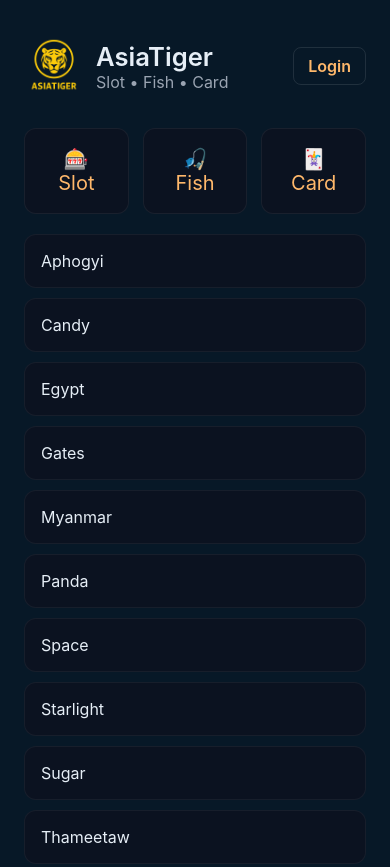
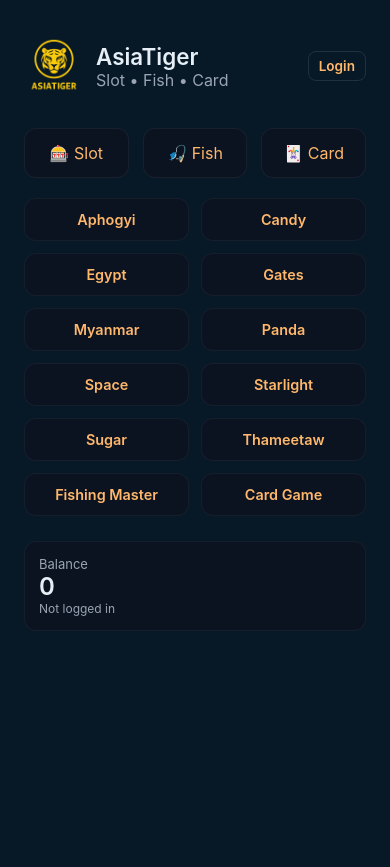
Before and after one commit to ayechanaung12723-star/asiatiger-web, a plain HTML site: page index.html in a window 390 px wide. Shown: the top 867 px of the page. After the commit the page ends 844 px from the top, so only its background shows below. Drawn offline with Linux system fonts and the light colour scheme; no server answers.

Commit message:
Responsive homepage + games functional

```diff
--- a/index.html
+++ b/index.html
@@ -20,13 +20,13 @@
       color:#e6eef6;
       font-family:Inter,system-ui,Arial;
     }
-
     .container { max-width:1100px; margin:auto; padding:24px; }
 
-    header { display:flex; align-items:center; padding:12px 0; }
+    header {
+      display:flex; align-items:center; padding:12px 0; flex-wrap:wrap;
+    }
     header img { width:60px;height:60px;border-radius:12px; }
     header h1 { margin:0;font-size:1.6rem;font-weight:600; }
-
     .btn {
       padding:8px 14px;
       border-radius:8px;
@@ -37,44 +37,39 @@
       text-decoration:none;
       font-weight:600;
     }
-
     nav { margin-top:20px; display:flex; gap:12px; flex-wrap:wrap; }
 
     .category-box {
-      display:flex;
-      justify-content:space-between;
-      margin-top:20px;
-      gap:14px;
-      flex-wrap:wrap;
+      display:flex; justify-content:space-between; margin-top:20px; gap:14px; flex-wrap:wrap;
     }
     .cat {
-      background:var(--card);
-      flex:1;
-      padding:18px;
-      border-radius:12px;
-      text-align:center;
-      font-size:20px;
-      color:var(--accent);
-      cursor:pointer;
-      border:1px solid rgba(255,255,255,0.06);
+      background:var(--card); flex:1; padding:18px; border-radius:12px; text-align:center;
+      font-size:20px; color:var(--accent); cursor:pointer; border:1px solid rgba(255,255,255,0.06);
+      transition: transform 0.2s, box-shadow 0.2s;
+    }
+    .cat:hover { transform:translateY(-3px); box-shadow:0 4px 12px rgba(255,255,255,0.15); }
+
+    .games-list {
+      margin-top:20px; display:grid;
+      grid-template-columns:repeat(auto-fill,minmax(120px,1fr));
+      gap:12px;
+    }
+    .gameItem {
+      background:var(--card); padding:16px; border-radius:12px; border:1px solid rgba(255,255,255,0.05);
+      cursor:pointer; text-align:center; font-weight:600; color:var(--accent); transition:0.2s;
+    }
+    .gameItem:hover { transform:translateY(-3px); box-shadow:0 4px 12px rgba(255,255,255,0.15); }
+
+    .balanceBox {
+      background:var(--card); margin-top:25px; padding:14px; border-radius:12px; border:1px solid rgba(255,255,255,0.05);
+      max-width:320px;
     }
 
-    .games-list { margin-top:20px; display:flex; flex-direction:column; gap:10px; }
-    .gameItem {
-      background:var(--card);
-      padding:16px;
-      border-radius:12px;
-      border:1px solid rgba(255,255,255,0.05);
-      cursor:pointer;
-    }
-
-    .balanceBox {
-      background:var(--card);
-      margin-top:25px;
-      padding:14px;
-      border-radius:12px;
-      border:1px solid rgba(255,255,255,0.05);
-      max-width:300px;
+    @media(max-width:600px){
+      header h1{font-size:1.4rem;}
+      .btn{padding:6px 10px;font-size:0.85rem;}
+      .cat{font-size:16px; padding:14px;}
+      .gameItem{padding:12px;font-size:0.9rem;}
     }
   </style>
 </head>
@@ -116,15 +111,9 @@
 
 </div>
 
-
-<!-- Firebase + Logic -->
 <script type="module">
 import { initializeApp } from "https://www.gstatic.com/firebasejs/10.4.0/firebase-app.js";
-  import {
-    getAuth,
-    onAuthStateChanged,
-    signOut
-  } from "https://www.gstatic.com/firebasejs/10.4.0/firebase-auth.js";
+import { getAuth,onAuthStateChanged,signOut } from "https://www.gstatic.com/firebasejs/10.4.0/firebase-auth.js";
 
 const firebaseConfig = {
   apiKey:"AIzaSyDXGN7xdSPFW2Bj_W0WHauUabpcWQKtYKM",
@@ -147,10 +136,6 @@
 
 let localBalance = 1000;
 
-
-  /* ===========================
-        ALL GAME LIST
-  ============================ */
 const ALL_GAMES = [
   { name:"Aphogyi", file:"aphogyi.js", category:"slot" },
   { name:"Candy", file:"candy.js", category:"slot" },
@@ -162,114 +147,65 @@
   { name:"Starlight", file:"starlight.js", category:"slot" },
   { name:"Sugar", file:"sugar.js", category:"slot" },
   { name:"Thameetaw", file:"thameetaw.js", category:"slot" },
-
   { name:"Fishing Master", file:"fishing.html", category:"fish" },
-
   { name:"Card Game", file:"card.html", category:"card" }
 ];
 
-
-  /* ===========================
-        LOAD CATEGORY
-  ============================ */
-  window.goCategory = function(cat) {
-    renderGames(ALL_GAMES.filter(g => g.category === cat));
+window.goCategory = function(cat){
+  renderGames(ALL_GAMES.filter(g => g.category===cat));
 };
 
-  function renderGames(list) {
-    gamesList.innerHTML = "";
-    list.forEach(g => {
+function renderGames(list){
+  gamesList.innerHTML="";
+  list.forEach(g=>{
     const div = document.createElement("div");
-      div.className = "gameItem";
+    div.className="gameItem";
     div.textContent = g.name;
-      div.onclick = () => openGame("games/" + g.file);
+    div.onclick=()=>openGame("games/"+g.file);
     gamesList.appendChild(div);
   });
 }
-
-  // Default = show all games
 renderGames(ALL_GAMES);
 
-
-  /* ===========================
-         AUTH STATE
-  ============================ */
-  onAuthStateChanged(auth, (user) => {
-    if (user) {
-      window.currentTgid = user.uid;
-
-      loginBtn.style.display = "none";
-      logoutBtn.style.display = "inline-block";
-      profileBtn.style.display = "inline-block";
-
-      tgidEl.textContent = "ID: " + user.uid;
+onAuthStateChanged(auth,user=>{
+  if(user){
+    window.currentTgid=user.uid;
+    loginBtn.style.display="none";
+    logoutBtn.style.display="inline-block";
+    profileBtn.style.display="inline-block";
+    tgidEl.textContent="ID: "+user.uid;
   } else {
-      window.currentTgid = null;
-
-      loginBtn.style.display = "inline-block";
-      logoutBtn.style.display = "none";
-      profileBtn.style.display = "none";
-
-      tgidEl.textContent = "Not logged in";
+    window.currentTgid=null;
+    loginBtn.style.display="inline-block";
+    logoutBtn.style.display="none";
+    profileBtn.style.display="none";
+    tgidEl.textContent="Not logged in";
   }
 });
 
-  logoutBtn.onclick = () => signOut(auth);
+logoutBtn.onclick=()=>signOut(auth);
 
-
-  /* ===========================
-       SPIN API (shared)
-  ============================ */
-  window.doSpin = async function(game, bet) {
-    if (!window.currentTgid) {
-      alert("Login Required");
-      return null;
-    }
-
-    try {
-      const res = await fetch("/api/spin", {
+window.doSpin=async function(game,bet){
+  if(!window.currentTgid){ alert("Login Required"); return null; }
+  try{
+    const res = await fetch("/api/spin",{
       method:"POST",
       headers:{ "Content-Type":"application/json" },
-        body: JSON.stringify({
-          tgid: window.currentTgid,
-          game,
-          bet,
-          clientSeed:"browser"
-        })
+      body: JSON.stringify({ tgid:window.currentTgid, game, bet, clientSeed:"browser" })
     });
-
     const data = await res.json();
-
-      if (!res.ok) {
-        alert("Spin error: " + data.error);
-        return null;
-      }
-
-      // update fake local balance
+    if(!res.ok){ alert("Spin error: "+data.error); return null; }
     localBalance = localBalance - bet + data.payout;
-      balanceEl.textContent = localBalance;
-
+    balanceEl.textContent=localBalance;
     return data;
-    }
-    catch(err){
-      alert("API error");
-      return null;
-    }
+  } catch(e){ alert("API error"); return null; }
 };
 
-
-  /* ===========================
-        OPEN GAME
-  ============================ */
-  window.openGame = function(url) {
-    if (window.currentTgid) {
-      window.location.href = url + "?tgid=" + window.currentTgid;
-    } else {
-      alert("Please login to play!");
-    }
+window.openGame=function(url){
+  if(window.currentTgid){
+    window.location.href=url+"?tgid="+window.currentTgid;
+  } else { alert("Please login to play!"); }
 };
-
 </script>
-
 </body>
 </html>
```
Also changed, not shown: login.html (+1 -1 lines). Lines whose indentation alone changed are shown as unchanged.
